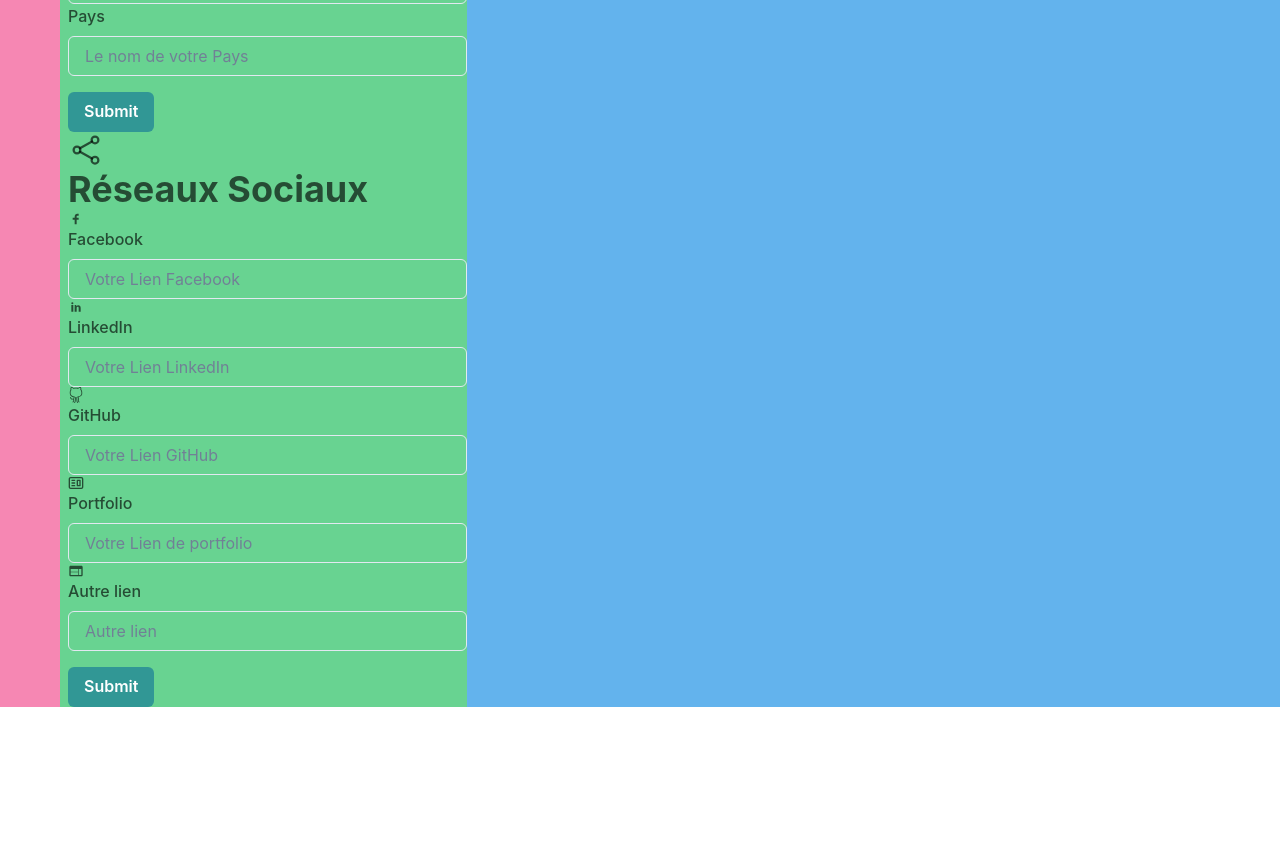
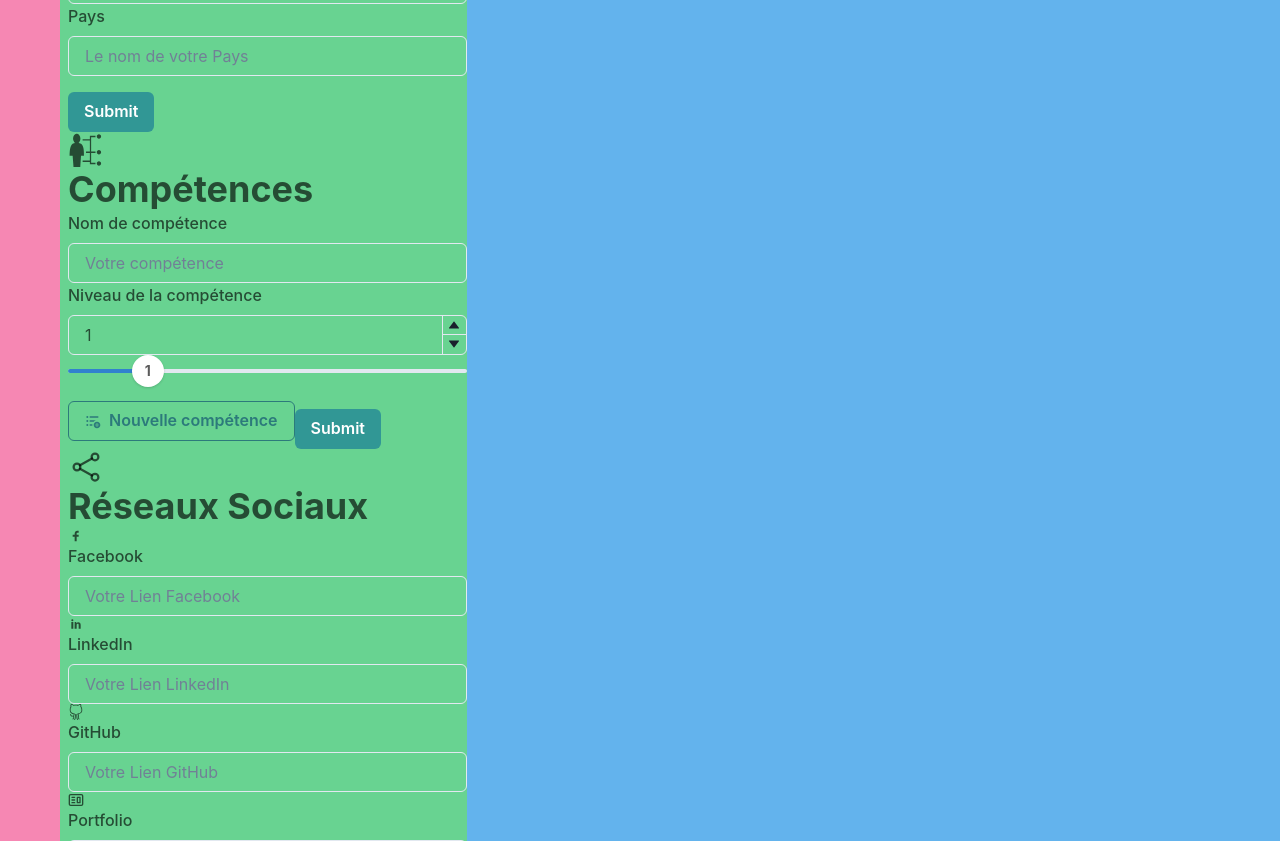
Before and after one commit to CleverCodeLabs/resume-it, a Next.js app in the folder apps/web/: page /resume/contact in a window 1280 px wide. Shown: the part 1300-2141 px from the top of the page. Before the commit the page ends 2007 px from the top, so only its background shows below. Built offline with nearby package versions, Linux system fonts and the light colour scheme.

Commit message:
feat: add SkillsForm

```diff
--- a/apps/web/components/nav/nav.tsx
+++ b/apps/web/components/nav/nav.tsx
@@ -1,6 +1,7 @@
 import { FC } from "react";
 import { RiContactsLine, RiProfileLine } from "react-icons/ri";
 import { GrMapLocation } from "react-icons/gr";
+import { GiSkills } from "react-icons/gi";
 import { IoShareSocialOutline } from "react-icons/io5";
 
 const Navbar: FC = () => {
@@ -16,6 +17,9 @@ const Navbar: FC = () => {
         <GrMapLocation />
       </a>
       <a>
+        <GiSkills />
+      </a>
+      <a>
         <IoShareSocialOutline />
       </a>
     </div>
--- /dev/null
+++ b/apps/web/components/skills/SkillsForm.tsx
@@ -0,0 +1,128 @@
+import { Controller, useForm } from "react-hook-form";
+
+import {
+  Button,
+  FormControl,
+  FormErrorMessage,
+  FormLabel,
+  Heading,
+  Input,
+  NumberDecrementStepper,
+  NumberIncrementStepper,
+  NumberInput,
+  NumberInputField,
+  NumberInputStepper,
+  Slider,
+  SliderFilledTrack,
+  SliderThumb,
+  SliderTrack,
+} from "@chakra-ui/react";
+import React from "react";
+import { GiSkills } from "react-icons/gi";
+import { MdFormatListBulletedAdd } from "react-icons/md";
+
+interface SkillsFormInput {
+  name: string;
+  level: number;
+}
+
+export default function SkillsForm() {
+  const {
+    control,
+    handleSubmit,
+    formState: { errors, isSubmitting },
+  } = useForm<SkillsFormInput>({
+    defaultValues: {
+      name: "",
+      level: 1,
+    },
+  });
+
+  function onSubmit(values: any): Promise<void> {
+    return new Promise((resolve) => {
+      setTimeout(() => {
+        alert(JSON.stringify(values, null, 2));
+        resolve();
+      }, 3000);
+    });
+  }
+
+  return (
+    <form onSubmit={handleSubmit(onSubmit)}>
+      <Heading as="h2" size="xl">
+        <GiSkills />
+        Compétences
+      </Heading>
+      <Controller
+        name="name"
+        control={control}
+        rules={{
+          required: "This is required",
+          minLength: { value: 4, message: "Minimum length should be 4" },
+        }}
+        render={({ field: { onChange, onBlur, value, ref }, fieldState }) => (
+          <FormControl isInvalid={fieldState.invalid}>
+            <FormLabel htmlFor="name">Nom de compétence</FormLabel>
+            <Input
+              id="name"
+              placeholder="Votre compétence"
+              {...{ onChange, onBlur, value, ref }}
+            />
+            <FormErrorMessage>
+              {fieldState.error && fieldState.error.message}
+            </FormErrorMessage>
+          </FormControl>
+        )}
+      />
+
+      <Controller
+        name="level"
+        control={control}
+        rules={{
+          required: "This is required",
+        }}
+        render={({ field }) => (
+          <FormControl isInvalid={!!errors?.level}>
+            <FormLabel htmlFor="level">Niveau de la compétence</FormLabel>
+            <NumberInput {...field} min={0} max={5} id="level">
+              <NumberInputField />
+              <NumberInputStepper>
+                <NumberIncrementStepper />
+                <NumberDecrementStepper />
+              </NumberInputStepper>
+            </NumberInput>
+            <Slider
+              flex="1"
+              min={0}
+              max={5}
+              step={1}
+              focusThumbOnChange={false}
+              {...field}
+            >
+              <SliderTrack>
+                <SliderFilledTrack />
+              </SliderTrack>
+              <SliderThumb fontSize="sm" boxSize="32px">
+                {field.value}
+              </SliderThumb>
+            </Slider>
+            <FormErrorMessage>
+              {errors.level && errors.level.message}
+            </FormErrorMessage>
+          </FormControl>
+        )}
+      />
+      <Button
+        leftIcon={<MdFormatListBulletedAdd />}
+        colorScheme="teal"
+        variant="outline"
+      >
+        Nouvelle compétence
+      </Button>
+
+      <Button mt={4} colorScheme="teal" isLoading={isSubmitting} type="submit">
+        Submit
+      </Button>
+    </form>
+  );
+}
--- a/apps/web/pages/resume/contact.tsx
+++ b/apps/web/pages/resume/contact.tsx
@@ -5,6 +5,7 @@ import { NextPageWithLayout } from "../_app";
 import ContactForm from "../../components/contact/ContactForm";
 import ProfileForm from "../../components/profile/ProfileForm";
 import LocationForm from "../../components/location/LocationForm";
+import SkillsForm from "../../components/skills/SkillsForm";
 import NetworksForm from "../../components/networks/NetworksForm";
 
 const Contact: NextPageWithLayout = () => {
@@ -13,6 +14,7 @@ const Contact: NextPageWithLayout = () => {
       <ContactForm />
       <ProfileForm />
       <LocationForm />
+      <SkillsForm />
       <NetworksForm />
     </div>
   );
```
